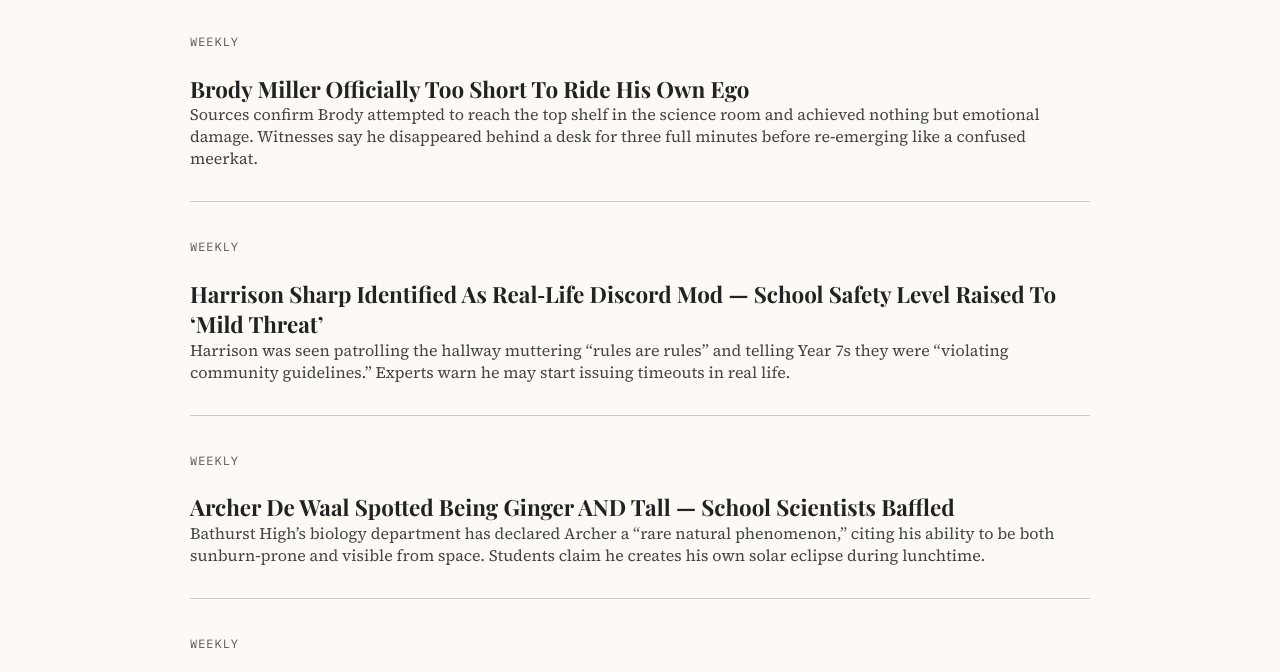
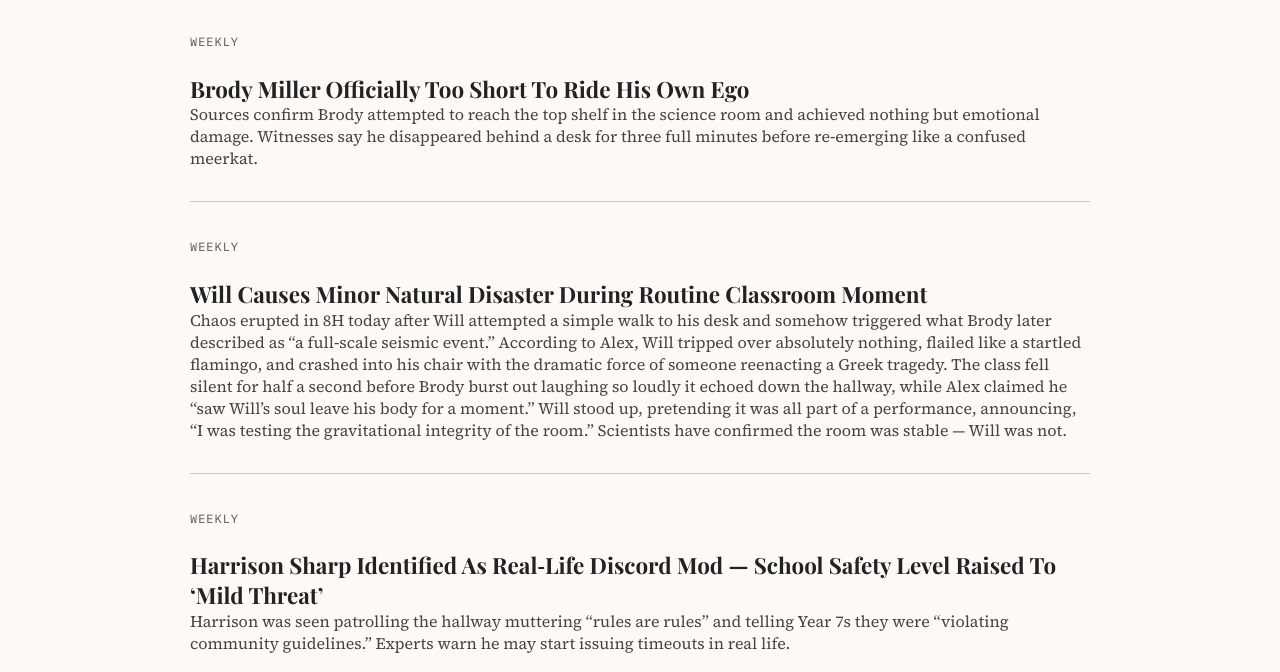
Before and after one commit to willsimeonidis/8H-news, a plain HTML site: page weekly.html in a window 1280 px wide. Shown: the part 400-1072 px from the top of the page. Drawn offline with nearby package versions, Linux system fonts and the light colour scheme; a web font is replaced by a local one.

Commit message:
Update weekly.html

```diff
--- a/weekly.html
+++ b/weekly.html
@@ -65,6 +65,14 @@
       <h3>Brody Miller Officially Too Short To Ride His Own Ego</h3>
       <p class="dek">Sources confirm Brody attempted to reach the top shelf in the science room and achieved nothing but emotional damage.
 Witnesses say he disappeared behind a desk for three full minutes before re‑emerging like a confused meerkat.</p>
+    </article>
+
+  <article class="story">
+      <span class="kicker">Weekly</span>
+      <h3>Will Causes Minor Natural Disaster During Routine Classroom Moment</h3>
+      <p class="dek">Chaos erupted in 8H today after Will attempted a simple walk to his desk and somehow triggered what Brody later described as “a full‑scale seismic event.” According to Alex, Will tripped over absolutely nothing, flailed like a startled flamingo, and crashed into his chair with the dramatic force of someone reenacting a Greek tragedy. The class fell silent for half a second before Brody burst out laughing so loudly it echoed down the hallway, while Alex claimed he “saw Will’s soul leave his body for a moment.”
+
+Will stood up, pretending it was all part of a performance, announcing, “I was testing the gravitational integrity of the room.” Scientists have confirmed the room was stable — Will was not.</p>
     </article>
 
     <article class="story">
```
